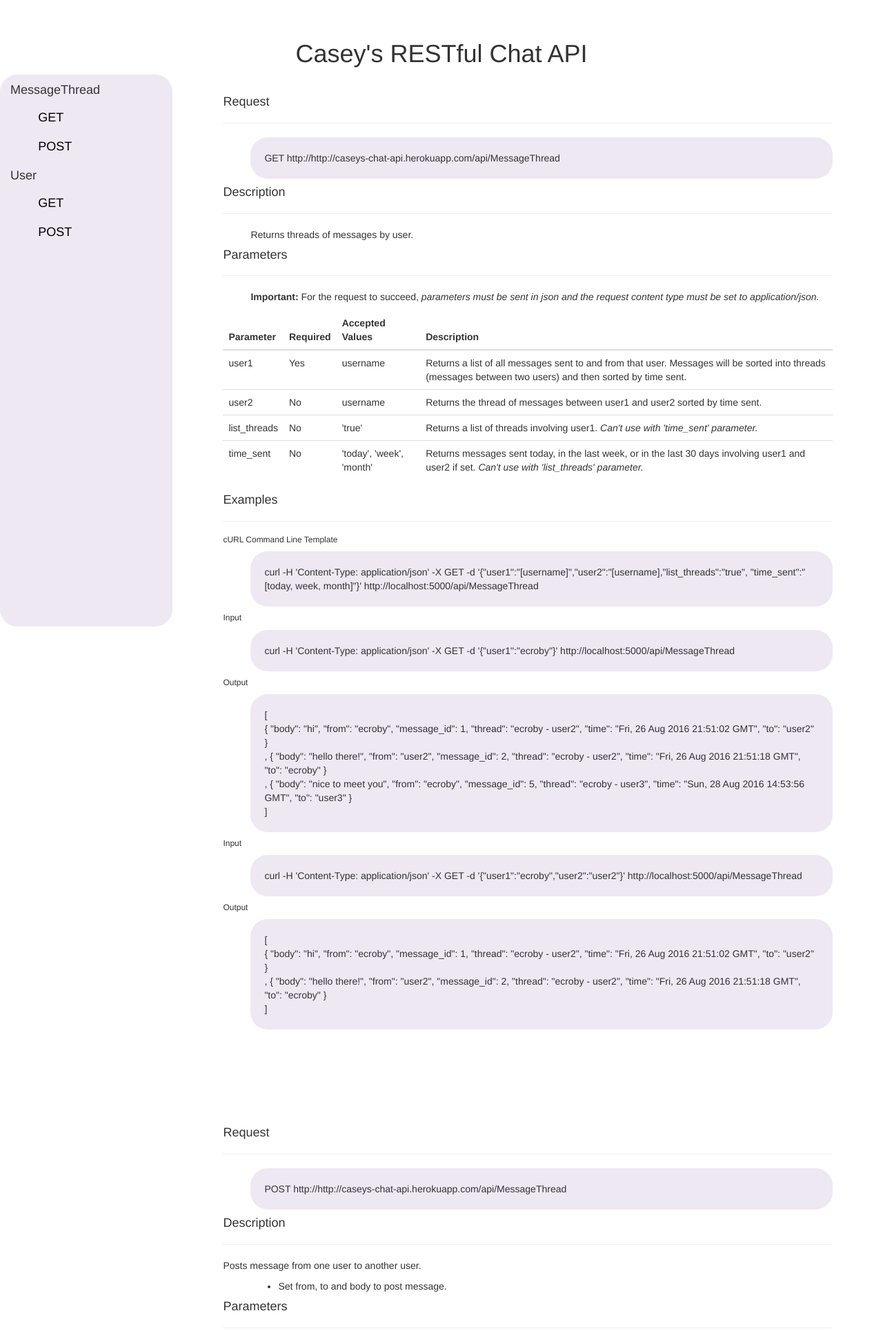
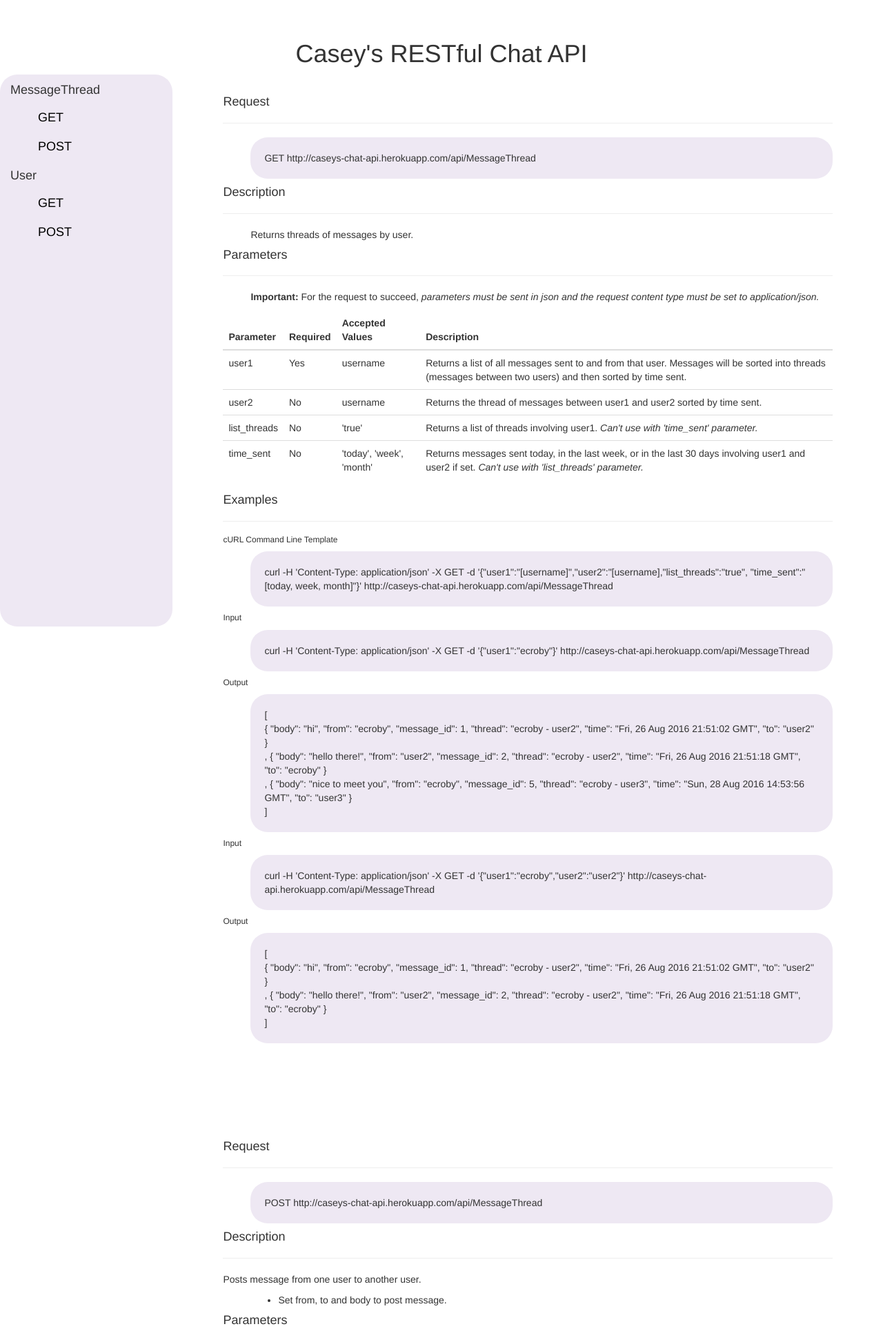
Before and after one commit to elenacaseyroby/chatapi, a Flask app: page / in a window 1280 px wide. Shown: the top 1929 px of the page at 69% size. Run offline with Flask 2, Linux system fonts and the light colour scheme; parts of the project's set-up code (start-up, migrations or seed data) failed here and were passed over; some libraries are stand-ins or nearby versions.

Commit message:
fixed urls in reference page for prod

```diff
--- a/app/chatview.py
+++ b/app/chatview.py
@@ -15,7 +15,7 @@
 @app.route('/api')
 @app.route('/api/reference')
 def renderreferencepage():
-	return render_template('reference.html', url = 'http://http://caseys-chat-api.herokuapp.com')
+	return render_template('reference.html', url = 'http://caseys-chat-api.herokuapp.com')
 
 @app.route('/api/MessageThread', methods = ['GET'])
 def getmessagethread():
--- a/app/templates/reference.html
+++ b/app/templates/reference.html
@@ -58,9 +58,9 @@
 					<h4>Examples</h4>
 					<hr>
 					<h6>cURL Command Line Template</h6>
-					<p class="tab" id="codebox">curl -H 'Content-Type: application/json' -X GET -d '{"user1":"[username]","user2":"[username],"list_threads":"true", "time_sent":"[today, week, month]"}' http://localhost:5000/api/MessageThread</p>
+					<p class="tab" id="codebox">curl -H 'Content-Type: application/json' -X GET -d '{"user1":"[username]","user2":"[username],"list_threads":"true", "time_sent":"[today, week, month]"}' {{url}}/api/MessageThread</p>
 					<h6>Input</h6>
-					<p class="tab" id="codebox">curl -H 'Content-Type: application/json' -X GET -d '{"user1":"ecroby"}' http://localhost:5000/api/MessageThread</p>
+					<p class="tab" id="codebox">curl -H 'Content-Type: application/json' -X GET -d '{"user1":"ecroby"}' {{url}}/api/MessageThread</p>
 					<h6>Output</h6>
 					<p class="tab" id="codebox">
 					[<br>
@@ -91,7 +91,7 @@
 					]
 					</p>
 					<h6>Input</h6>
-					<p class="tab" id="codebox">curl -H 'Content-Type: application/json' -X GET -d '{"user1":"ecroby","user2":"user2"}' http://localhost:5000/api/MessageThread</p>
+					<p class="tab" id="codebox">curl -H 'Content-Type: application/json' -X GET -d '{"user1":"ecroby","user2":"user2"}' {{url}}/api/MessageThread</p>
 					<h6>Output</h6>
 					<p class="tab" id="codebox">
 					[<br>
@@ -143,9 +143,9 @@
 					<h4>Examples</h4>
 					<hr>
 					<h6>cURL Command Line Template</h6>
-					<p class="tab" id="codebox">curl -H "Content-Type: application/json" -X POST -d '{"from":"[username]", "to": "[username]", "body": "[body text]", "return_thread":"true"}' http://localhost:5000/api/MessageThread</p>
+					<p class="tab" id="codebox">curl -H "Content-Type: application/json" -X POST -d '{"from":"[username]", "to": "[username]", "body": "[body text]", "return_thread":"true"}' {{url}}/api/MessageThread</p>
 					<h6>Input</h6>
-					<p class="tab" id="codebox">curl -H "Content-Type: application/json" -X POST -d '{"from":"ecroby", "to": "user2", "body": "Bruh, u watched Point Break yet?"}' http://localhost:5000/api/MessageThread</p>
+					<p class="tab" id="codebox">curl -H "Content-Type: application/json" -X POST -d '{"from":"ecroby", "to": "user2", "body": "Bruh, u watched Point Break yet?"}' {{url}}/api/MessageThread</p>
 					<h6>Output</h6>
 					<p class="tab" id="codebox">
 					[<br>
@@ -194,9 +194,9 @@
 					<h4>Examples</h4>
 					<hr>
 					<h6>cURL Command Line Template</h6>
-					<p class="tab" id="codebox">curl "http://localhost:5000/api/User"</p>
+					<p class="tab" id="codebox">curl "{{url}}/api/User"</p>
 					<h6>Input</h6>
-					<p class="tab" id="codebox">curl "http://localhost:5000/api/User"</p>
+					<p class="tab" id="codebox">curl "{{url}}/api/User"</p>
 					<h6>Output</h6>
 					<p class="tab" id="codebox">
 					[<br>
@@ -240,9 +240,9 @@
 					<h4>Examples</h4>
 					<hr>
 					<h6>cURL Command Line Template</h6>
-					<p class="tab" id="codebox">curl -H 'Content-Type: application/json' -X GET -d '{"user1":"[username]","user2":"[username]"}' http://localhost:5000/api/MessageThread</p>
+					<p class="tab" id="codebox">curl -H 'Content-Type: application/json' -X GET -d '{"user1":"[username]","user2":"[username]"}' {{url}}/api/MessageThread</p>
 					<h6>Input</h6>
-					<p class="tab" id="codebox">curl -H "Content-Type: application/json" -X POST -d '{"username":"user23", "email": "user23@gmail.com", "password": "password"}' http://localhost:5000/api/User</p>
+					<p class="tab" id="codebox">curl -H "Content-Type: application/json" -X POST -d '{"username":"user23", "email": "user23@gmail.com", "password": "password"}' {{url}}/api/User</p>
 					<h6>Output</h6>
 					<p class="tab" id="codebox">
 					[<br>
```
